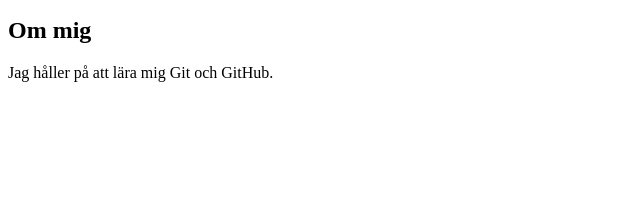
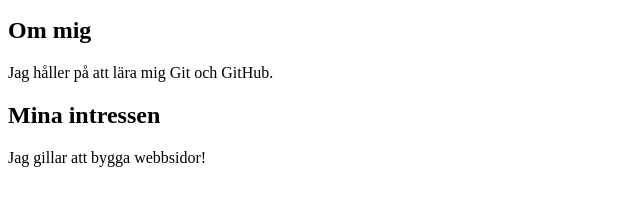
Before and after one commit to ahlgren1234/git-demo, a plain HTML site: page index.html in a window 1280 px wide. Shown: the part 101-306 px from the top of the page, without its empty margins (0-640 px from the left). Drawn offline with Linux system fonts and the light colour scheme.

Commit message:
Add interests section

```diff
--- a/index.html
+++ b/index.html
@@ -11,6 +11,12 @@
 
   <h2>Om mig</h2>
   <p>Jag håller på att lära mig Git och GitHub.</p>
+
+  <section>
+    <h2>Mina intressen</h2>
+    <p>Jag gillar att bygga webbsidor!</p>
+  </section>
+
 </body>
 
 </html>
```
